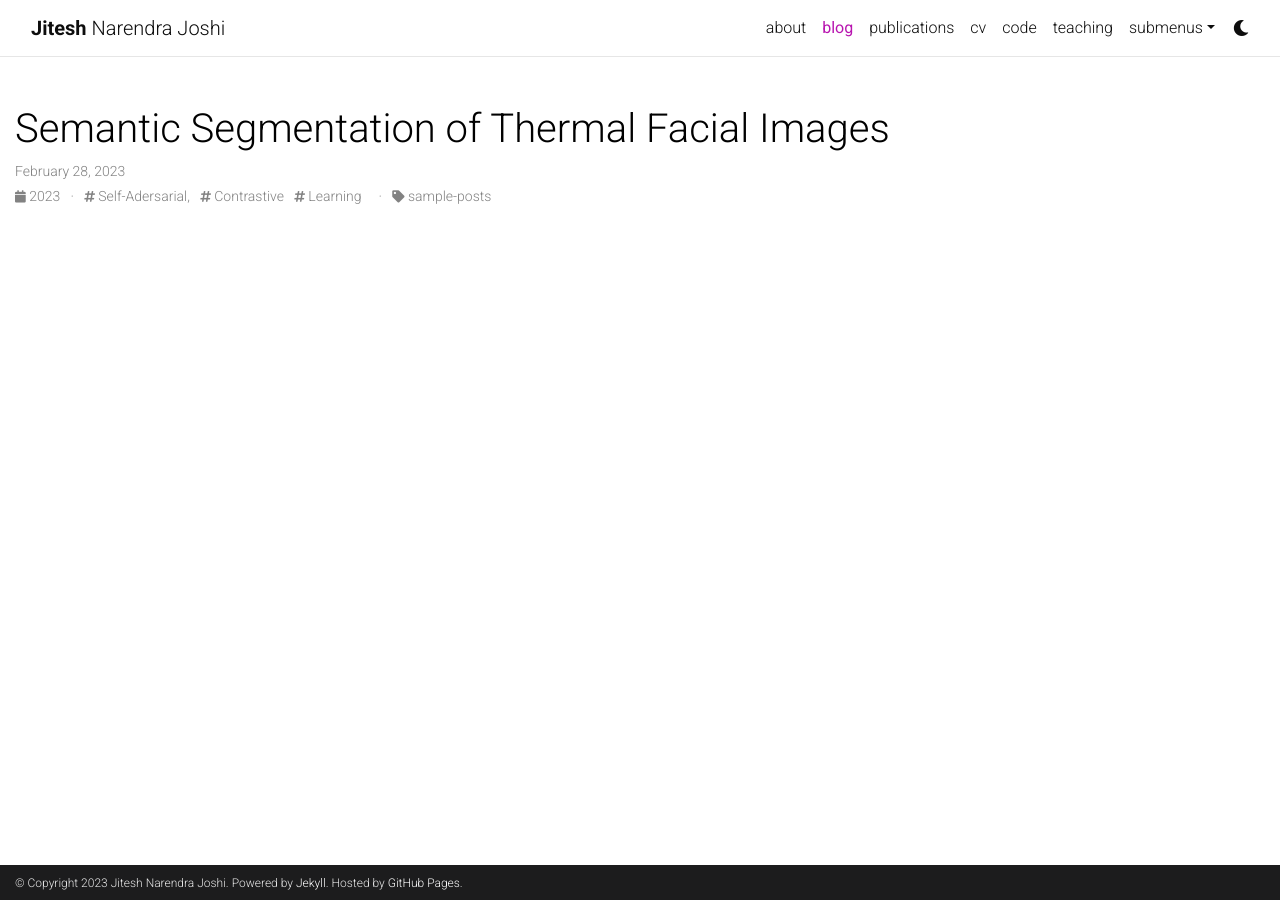
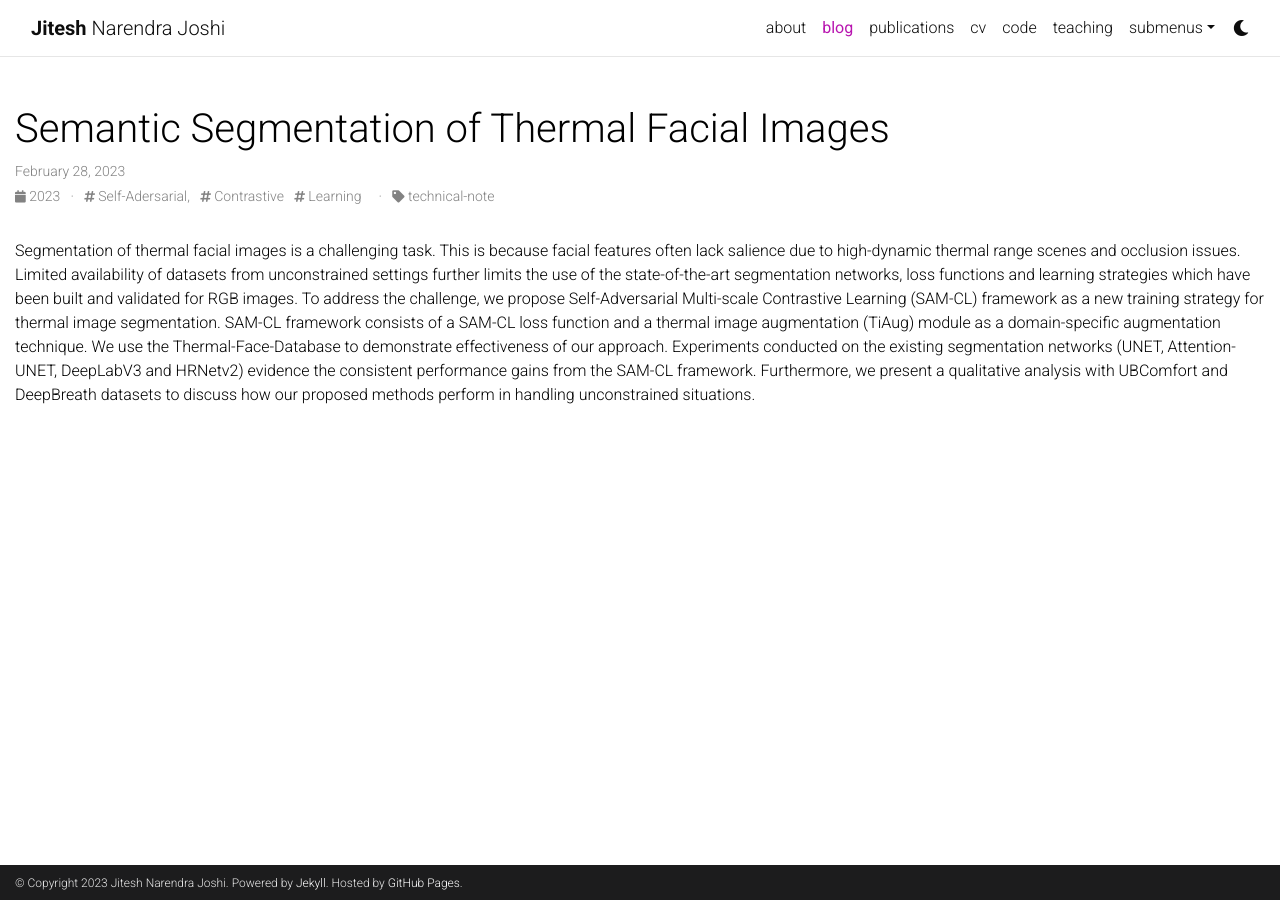
Before and after one commit to jnj256/jnj256.github.io, a Jekyll site: the page built from _posts/2023-02-28-Semantic Segmentation.md, in a window 1280 px wide. Built offline with Jekyll 4.4.1, drawn with Linux system fonts in a browser that asks for light colours; comment, search, counter and statistics services are not loaded; a style sheet for code colours, icons or effects is not loaded.

Commit message:
trying posts

```diff
--- a/_posts/2023-02-28-Semantic Segmentation.md
+++ b/_posts/2023-02-28-Semantic Segmentation.md
@@ -2,7 +2,9 @@
 layout: post
 title:  Semantic Segmentation of Thermal Facial Images
 date:   2023-02-28 01:55:16
-description: Challenges and Potential Approaches
+description: Real-world challenges in segmentation and proposed SAM-CL approach
 tags: Self-Adersarial, Contrastive Learning
-categories: sample-posts
+categories: technical-note
 ---
+
+Segmentation of thermal facial images is a challenging task. This is because facial features often lack salience due to high-dynamic thermal range scenes and occlusion issues. Limited availability of datasets from unconstrained settings further limits the use of the state-of-the-art segmentation networks, loss functions and learning strategies which have been built and validated for RGB images. To address the challenge, we propose Self-Adversarial Multi-scale Contrastive Learning (SAM-CL) framework as a new training strategy for thermal image segmentation. SAM-CL framework consists of a SAM-CL loss function and a thermal image augmentation (TiAug) module as a domain-specific augmentation technique. We use the Thermal-Face-Database to demonstrate effectiveness of our approach. Experiments conducted on the existing segmentation networks (UNET, Attention-UNET, DeepLabV3 and HRNetv2) evidence the consistent performance gains from the SAM-CL framework. Furthermore, we present a qualitative analysis with UBComfort and DeepBreath datasets to discuss how our proposed methods perform in handling unconstrained situations.
```
